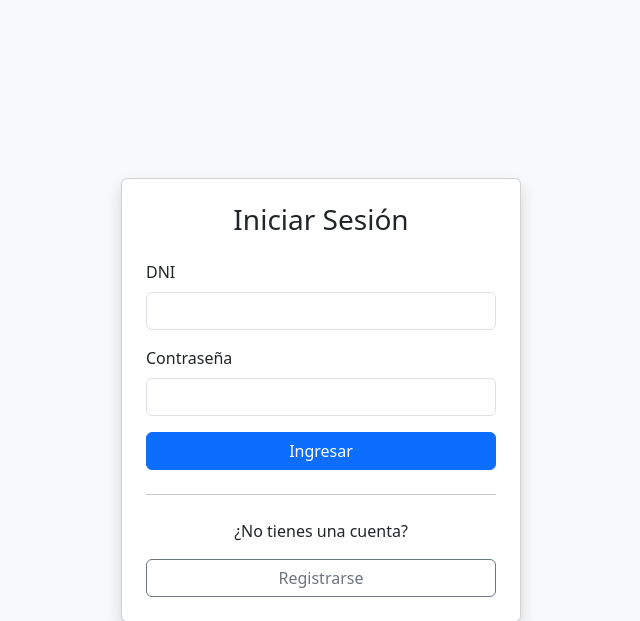
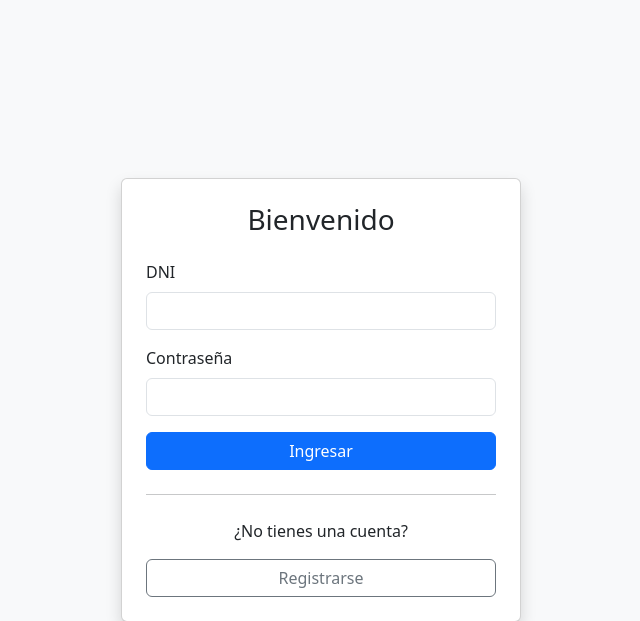
Before and after one commit to JoseVillanuevaP1/sistema_experto, a PHP site: page / in a window 1280 px wide. Shown: the top 621 px of the page, without its empty margins (319-959 px from the left). Run offline with PHP 8.4, Linux system fonts and the light colour scheme.

Commit message:
Version 1.03

```diff
--- a/views/login.php
+++ b/views/login.php
@@ -10,7 +10,7 @@
 
 <div class="container d-flex justify-content-center align-items-center" style="min-height: 100vh;">
   <div class="card shadow p-4" style="width: 100%; max-width: 400px;">
-    <h3 class="text-center mb-4">Iniciar Sesión</h3>
+    <h3 class="text-center mb-4">Bienvenido</h3>
 
     <form method="POST" action="index.php?controller=auth">
       <div class="mb-3">
```
Also changed, not shown: README.md (added).
